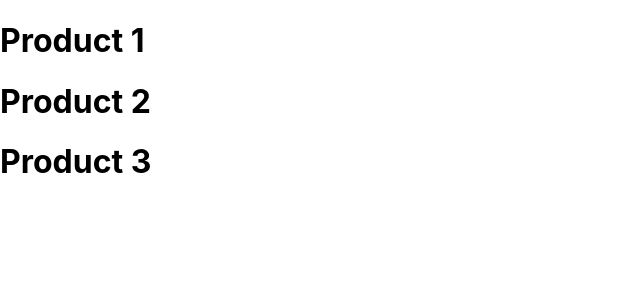
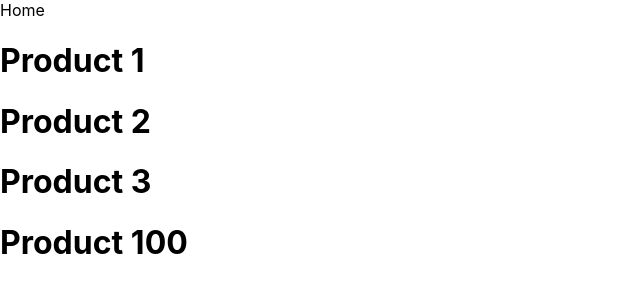
Before and after one commit to smy329/nextjs-playlist-codevolution, a Next.js app: page /product in a window 1280 px wide. Shown: the top 300 px of the page, without its empty margins (0-640 px from the left). Built offline with nearby package versions, Linux system fonts and the light colour scheme.

Commit message:
class-10-link-component-navigation

```diff
--- a/pages/product/index.js
+++ b/pages/product/index.js
@@ -1,11 +1,24 @@
+import Link from 'next/link';
 import React from 'react';
 
-const ProductList = () => {
+const ProductList = ({ productId = 100 }) => {
   return (
     <>
-      <h1>Product 1</h1>
-      <h1>Product 2</h1>
-      <h1>Product 3</h1>
+      <Link href="/">Home</Link>
+      <Link href="product/1">
+        <h1>Product 1</h1>
+      </Link>
+      {/* replace prop will replace teh current history state instead of adding a
+      new URL to this tag  */}
+      <Link href="product/2" replace>
+        <h1>Product 2</h1>
+      </Link>
+      <Link href="product/3">
+        <h1>Product 3</h1>
+      </Link>
+      <Link href={`product/${productId}`}>
+        <h1>Product {productId}</h1>
+      </Link>
     </>
   );
 };
```
Also changed, not shown: pages/blog/index.js (+7 -1 lines), pages/index.js (+10 -2 lines), pages/product/[productId]/index.js (+7 -1 lines), 1 other file (tests, documents, lock files or other folders).
